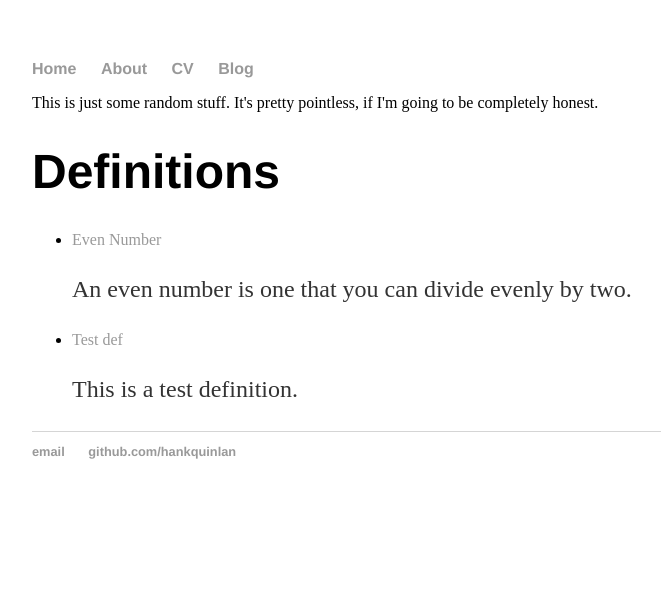
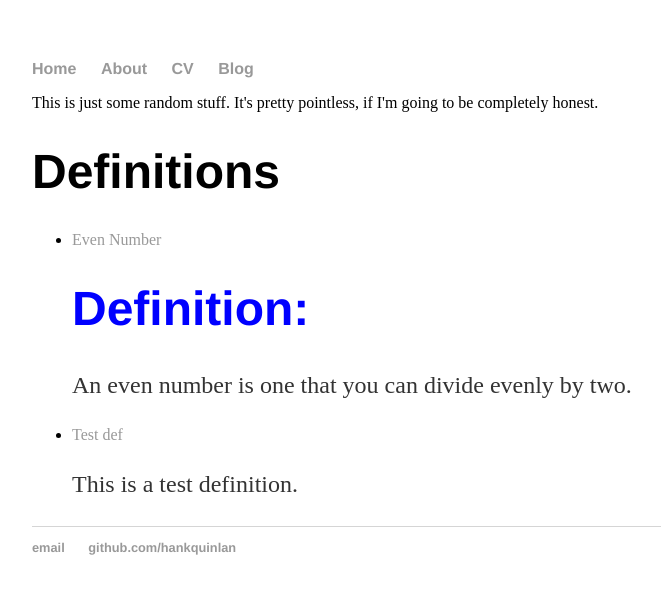
Before and after one commit to fattymattk/hello-world, a Jekyll site: the page built from definitions.html, in a window 1280 px wide. Shown: the top 594 px of the page, without its empty margins (160-821 px from the left). Built offline with Jekyll 4.4.1, drawn with Linux system fonts in a browser that asks for light colours.

Commit message:
Update evennumber.md

```diff
--- a/_definitions/evennumber.md
+++ b/_definitions/evennumber.md
@@ -2,4 +2,5 @@
 name: Even Number
 ---
 
+{% include definition.md %}
 An even number is one that you can divide evenly by two.
```
